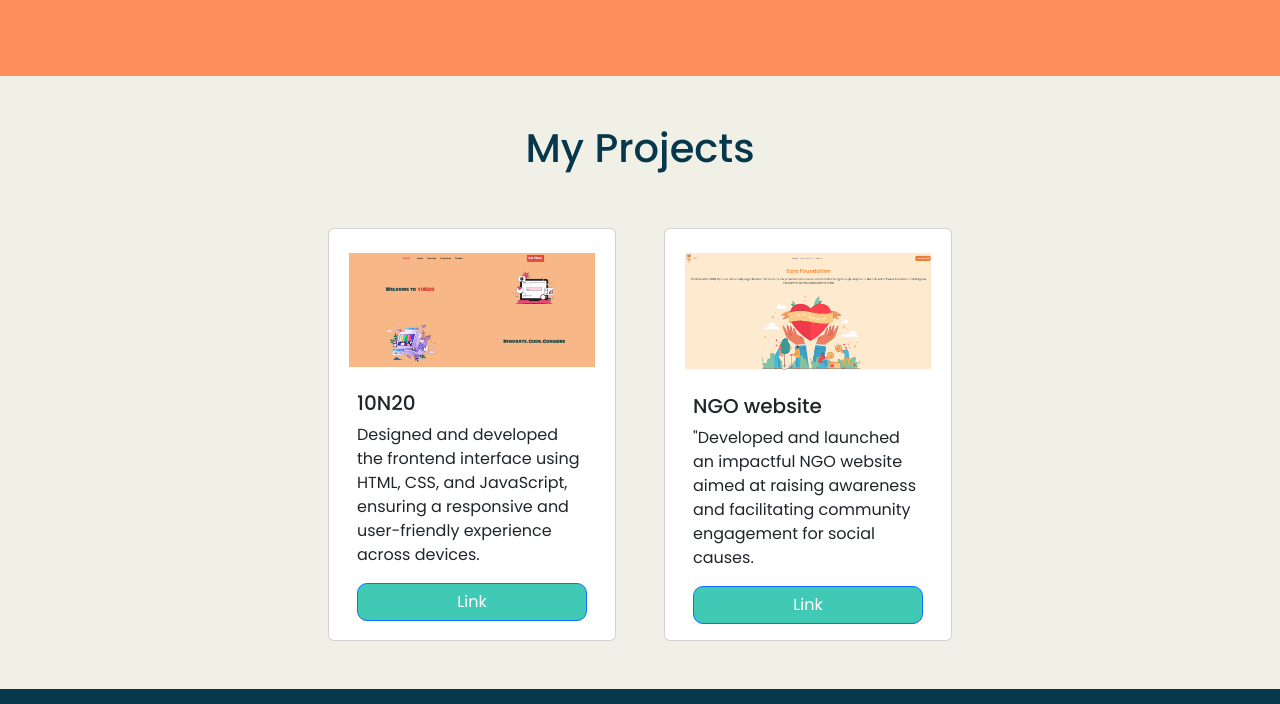
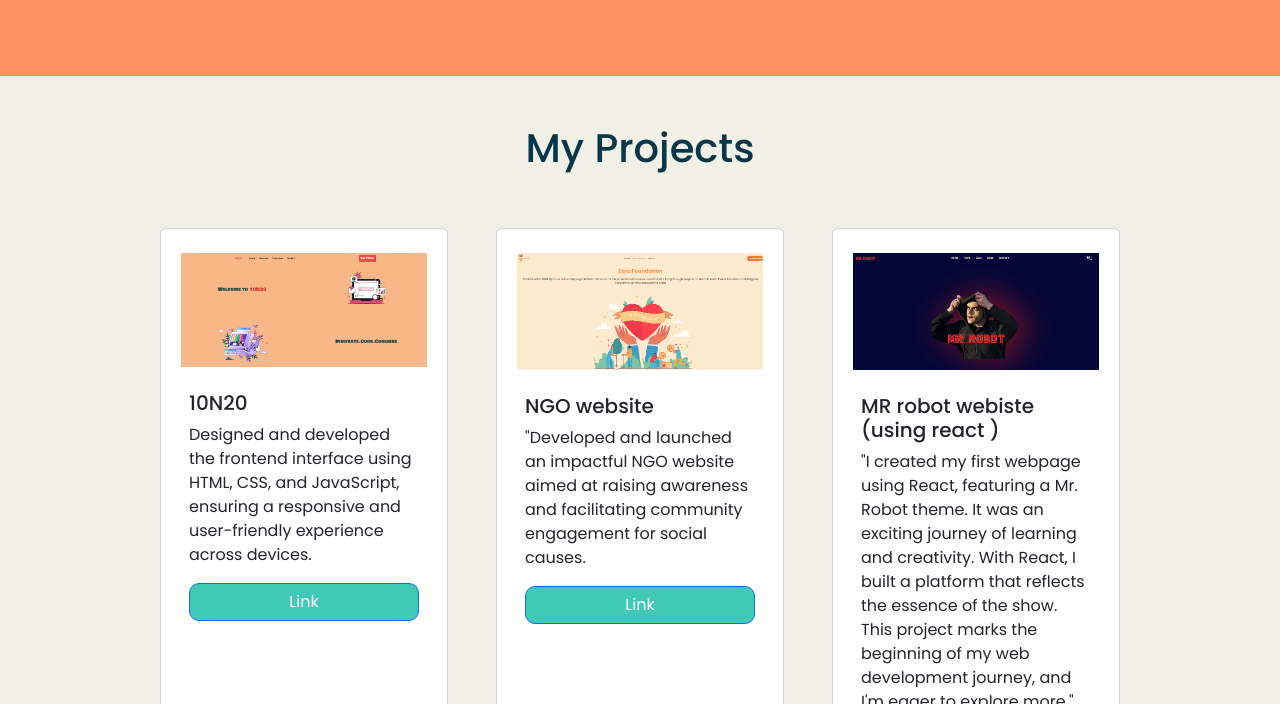
Before and after one commit to mrrobot407/portfolio, a plain HTML site: page index.html in a window 1280 px wide. Shown: the part 2096-2800 px from the top of the page. Drawn offline with nearby package versions, Linux system fonts and the light colour scheme.

Commit message:
Add files via upload

```diff
--- a/index.html
+++ b/index.html
@@ -71,6 +71,7 @@
         <!-- Left Side -->
         <article id="left-side" class="hero-side">
           <h1 class="title">
+            <span style="font-size: 40px;">Hello, I'm Aryan Chalotra. </span> <br>
             I'm a <span data-value="FRONTEND" id="frontend" class="cool">FRONTEND</span> Developer
           </h1>
           <!-- <a href="/" class="name" id="first-name" aria-label="First Name: Noob">Noob</a> -->
@@ -78,6 +79,7 @@
         <!-- Right Side -->
         <article id="right-side" class="hero-side">
           <h1 class="title">
+            <span style="font-size: 40px;">Hello, I'm Aryan Chalotra. </span><br>
             I'm a <span data-value="BACKEND" id="backend" class="cool">BACKEND</span> Developer
           </h1>
           <!-- <a href="/" class="name" id="last-name" aria-label="Last Name: Coder">Coder</a> -->
@@ -213,6 +215,15 @@ justify-content-center align-item-center  flex-wrap">
       <a href="https://eqrafoundation.com/" class="btn btn-primary font-pop">Link</a>
     </div>
   </div>
+  <div class="card" style="width: 18rem;" data-aos="fade-left">
+    <img class="card-img-top p-2 pt-4" src="/images/Screenshot 2024-03-12 105142.png" alt="Card image cap">
+    <div class="card-body">
+      <h5 class="card-title font-pop">MR robot webiste (using react )</h5>
+      <p class="card-text font-pop">
+        "I created my first webpage using React, featuring a Mr. Robot theme. It was an exciting journey of learning and creativity. With React, I built a platform that reflects the essence of the show. This project marks the beginning of my web development journey, and I'm eager to explore more."</p>
+      <a href="https://mrrobot407.netlify.app/" class="btn btn-primary font-pop">Link</a>
+    </div>
+  </div>
 </div>
 
 
```
Also changed, not shown: images/Screenshot 2024-03-12 105142.png (added).
